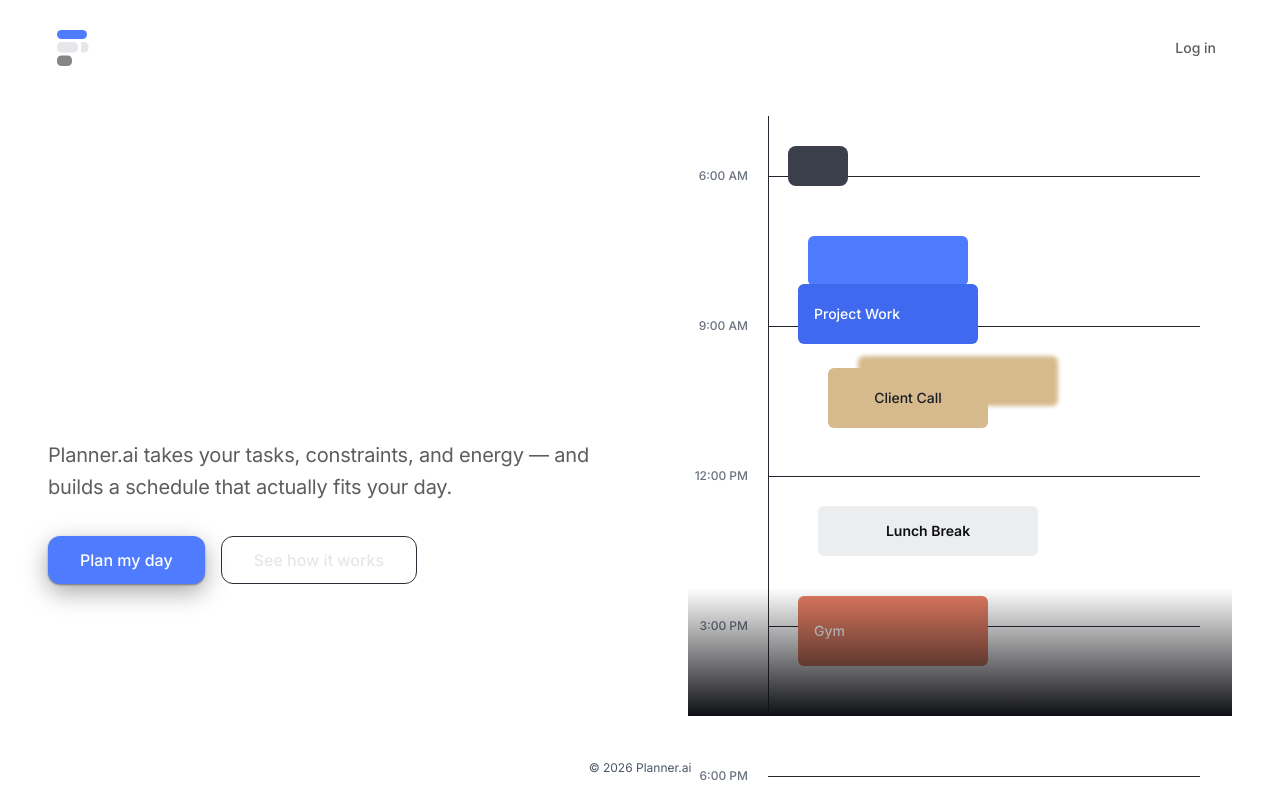
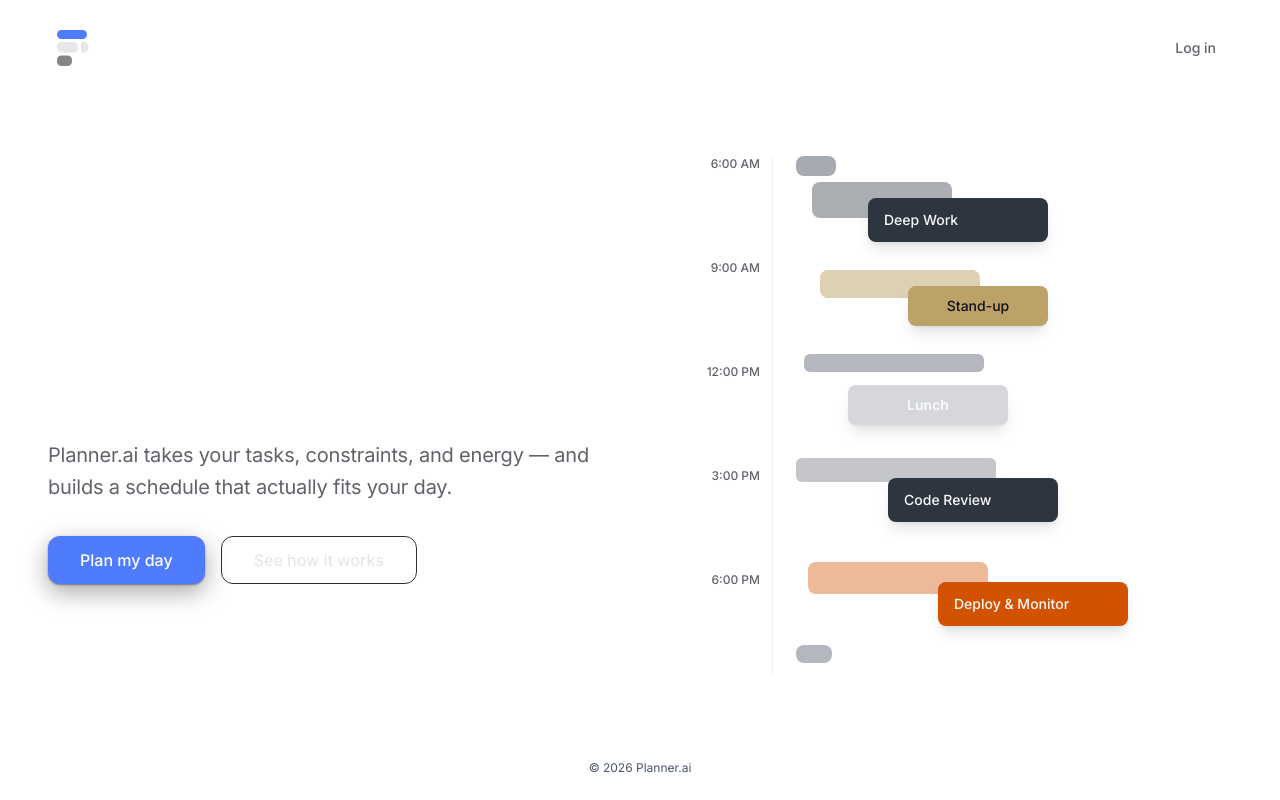
Before and after one commit to sharxtx/planner, a Next.js app: page / in a window 1280 px wide. Built offline with nearby package versions, Linux system fonts and the light colour scheme.

Commit message:
feat: update timeline layout and animations for improved user experience

```diff
--- a/app/globals.css
+++ b/app/globals.css
@@ -5,164 +5,146 @@
 @theme inline {
   --color-background: var(--background);
   --color-foreground: var(--foreground);
-  --font-sans: var(--font-inter), Inter, ui-sans-serif, system-ui, -apple-system, BlinkMacSystemFont, "Segoe UI", Roboto, "Helvetica Neue", Arial, "Noto Sans", sans-serif;
-  --font-serif: ui-serif, Georgia, Cambria, "Times New Roman", Times, serif;
-  --radius: 0.5rem;
-  --tracking-tighter: calc(var(--tracking-normal) - 0.05em);
-  --tracking-tight: calc(var(--tracking-normal) - 0.025em);
-  --tracking-wide: calc(var(--tracking-normal) + 0.025em);
-  --tracking-wider: calc(var(--tracking-normal) + 0.05em);
-  --tracking-widest: calc(var(--tracking-normal) + 0.1em);
-  --tracking-normal: var(--tracking-normal);
-  --shadow-2xl: var(--shadow-2xl);
-  --shadow-xl: var(--shadow-xl);
-  --shadow-lg: var(--shadow-lg);
-  --shadow-md: var(--shadow-md);
-  --shadow: var(--shadow);
-  --shadow-sm: var(--shadow-sm);
-  --shadow-xs: var(--shadow-xs);
-  --shadow-2xs: var(--shadow-2xs);
-  --spacing: var(--spacing);
-  --letter-spacing: var(--letter-spacing);
-  --shadow-offset-y: var(--shadow-offset-y);
-  --shadow-offset-x: var(--shadow-offset-x);
-  --shadow-spread: var(--shadow-spread);
-  --shadow-blur: var(--shadow-blur);
-  --shadow-opacity: var(--shadow-opacity);
-  --color-shadow-color: var(--shadow-color);
-  --color-sidebar-ring: var(--sidebar-ring);
-  --color-sidebar-border: var(--sidebar-border);
-  --color-sidebar-accent-foreground: var(--sidebar-accent-foreground);
-  --color-sidebar-accent: var(--sidebar-accent);
-  --color-sidebar-primary-foreground: var(--sidebar-primary-foreground);
-  --color-sidebar-primary: var(--sidebar-primary);
-  --color-sidebar-foreground: var(--sidebar-foreground);
-  --color-sidebar: var(--sidebar);
-  --color-chart-5: var(--chart-5);
-  --color-chart-4: var(--chart-4);
-  --color-chart-3: var(--chart-3);
-  --color-chart-2: var(--chart-2);
-  --color-chart-1: var(--chart-1);
-  --color-ring: var(--ring);
-  --color-input: var(--input);
-  --color-border: var(--border);
-  --color-destructive-foreground: var(--destructive-foreground);
-  --color-destructive: var(--destructive);
-  --color-accent-foreground: var(--accent-foreground);
-  --color-accent: var(--accent);
-  --color-muted-foreground: var(--muted-foreground);
-  --color-muted: var(--muted);
-  --color-secondary-foreground: var(--secondary-foreground);
-  --color-secondary: var(--secondary);
-  --color-primary-foreground: var(--primary-foreground);
-  --color-primary: var(--primary);
-  --color-popover-foreground: var(--popover-foreground);
-  --color-popover: var(--popover);
-  --color-card-foreground: var(--card-foreground);
-  --color-card: var(--card);
-  --radius-sm: calc(var(--radius) - 4px);
-  --radius-md: calc(var(--radius) - 2px);
-  --radius-lg: var(--radius);
-  --radius-xl: calc(var(--radius) + 4px);
-  --radius-2xl: calc(var(--radius) + 8px);
-  --radius-3xl: calc(var(--radius) + 12px);
-  --radius-4xl: calc(var(--radius) + 16px);
-}
 
-:root {
-  --background: oklch(0.985 0 0);
-  --foreground: oklch(57.174% 0.00446 106.769);
-
-  --card: oklch(0.995 0 0);
-  --card-foreground: oklch(0.22 0 0);
-
-  --popover: oklch(0.995 0 0);
-  --popover-foreground: oklch(0.22 0 0);
-
-  --primary: oklch(0.55 0.20 255);
-  --primary-foreground: oklch(0.98 0 0);
-
-  --secondary: oklch(0.94 0 0);
-  --secondary-foreground: oklch(0.32 0 0);
-
-  --muted: oklch(0.96 0 0);
-  --muted-foreground: oklch(0.48 0 0);
-
-  --accent: oklch(0.93 0 0);
-  --accent-foreground: oklch(0.22 0 0);
-
-  --destructive: oklch(0.62 0.19 30);
-  --destructive-foreground: oklch(0.98 0 0);
-
-  --border: oklch(0.88 0 0);
-  --input: oklch(0.88 0 0);
-  --ring: oklch(0.55 0.20 255);
-
-  --chart-1: oklch(0.55 0.20 255);
-  --chart-2: oklch(0.72 0.05 255);
-  --chart-3: oklch(0.80 0 0);
-  --chart-4: oklch(0.86 0 0);
-  --chart-5: oklch(0.60 0.15 255);
+  --font-sans: var(--font-inter), Inter, ui-sans-serif, system-ui, -apple-system,
+    BlinkMacSystemFont, "Segoe UI", Roboto, "Helvetica Neue", Arial, "Noto Sans",
+    sans-serif;
 
   --radius: 0.5rem;
 
-  --sidebar: oklch(0.985 0 0);
-  --sidebar-foreground: oklch(0.24 0 0);
-  --sidebar-primary: oklch(0.55 0.20 255);
-  --sidebar-primary-foreground: oklch(0.98 0 0);
-  --sidebar-accent: oklch(0.95 0 0);
-  --sidebar-accent-foreground: oklch(0.32 0 0);
-  --sidebar-border: oklch(0.92 0 0);
-  --sidebar-ring: oklch(0.55 0.20 255);
+  --color-card: var(--card);
+  --color-card-foreground: var(--card-foreground);
 
-  --letter-spacing: 0em;
-  --spacing: 0.25rem;
+  --color-popover: var(--popover);
+  --color-popover-foreground: var(--popover-foreground);
+
+  --color-primary: var(--primary);
+  --color-primary-foreground: var(--primary-foreground);
+
+  --color-secondary: var(--secondary);
+  --color-secondary-foreground: var(--secondary-foreground);
+
+  --color-muted: var(--muted);
+  --color-muted-foreground: var(--muted-foreground);
+
+  --color-accent: var(--accent);
+  --color-accent-foreground: var(--accent-foreground);
+
+  --color-border: var(--border);
+  --color-input: var(--input);
+  --color-ring: var(--ring);
+
+  --color-destructive: var(--destructive);
+  --color-destructive-foreground: var(--destructive-foreground);
+
+  --color-chart-1: var(--chart-1);
+  --color-chart-2: var(--chart-2);
+  --color-chart-3: var(--chart-3);
+  --color-chart-4: var(--chart-4);
+  --color-chart-5: var(--chart-5);
 }
 
-.dark {
-  --background: oklch(0.15 0.025 260);
-  --foreground: oklch(0.92 0.01 260);
+/* -------------------------------------------------------------------------- */
+/* LIGHT MODE – inverse but equally premium                                    */
+/* -------------------------------------------------------------------------- */
 
-  --card: oklch(0.18 0.02 260);
+:root {
+  /* Base */
+  --background: oklch(0.985 0.003 260);
+  --foreground: oklch(0.18 0.01 260);
 
-  --popover: oklch(0.18 0.02 260);
-  --popover-foreground: oklch(0.92 0.01 260);
+  /* Surfaces */
+  --card: oklch(0.995 0.002 260);
+  --card-foreground: oklch(0.20 0.01 260);
 
-  --primary: oklch(0.68 0.16 55);
+  --popover: oklch(0.995 0.002 260);
+  --popover-foreground: oklch(0.20 0.01 260);
+
+  /* Brand (inverse of dark blue CTA) */
+  --primary: oklch(0.58 0.15 255); /* muted planner blue */
   --primary-foreground: oklch(0.98 0 0);
 
-  --secondary: oklch(0.22 0.02 260);
-  --secondary-foreground: oklch(0.85 0.01 260);
+  /* Secondary / outline */
+  --secondary: oklch(0.94 0.004 260);
+  --secondary-foreground: oklch(0.30 0.01 260);
 
-  --muted: oklch(0.20 0.015 260);
-  --muted-foreground: oklch(0.60 0.01 260); /* ~ #8B8D9A */
+  /* Text hierarchy */
+  --muted: oklch(0.95 0.003 260);
+  --muted-foreground: oklch(0.50 0.01 260);
 
-  --accent: oklch(0.24 0.02 260);
-  --accent-foreground: oklch(0.92 0.01 260);
+  --accent: oklch(0.93 0.004 260);
+  --accent-foreground: oklch(0.22 0.01 260);
+
+  /* System */
+  --border: oklch(0.88 0.005 260);
+  --input: oklch(0.88 0.005 260);
+  --ring: oklch(0.58 0.15 255);
+
+  --destructive: oklch(0.62 0.20 30);
+  --destructive-foreground: oklch(0.98 0 0);
+
+  /* Timeline task colors (light mode) */
+  --chart-1: oklch(32.87% 0.02162 251.248);
+  --chart-2: oklch(0.72 0.08 85);
+  --chart-3: oklch(0.88 0.005 260);
+  --chart-4: oklch(0.60 0.18 45);
+  --chart-5: oklch(0.55 0.02 260);
+}
+
+/* -------------------------------------------------------------------------- */
+/* DARK MODE – MATCHED TO PROVIDED DESIGN                                      */
+/* -------------------------------------------------------------------------- */
+
+.dark {
+  /* Base background (deep charcoal, not pure black) */
+  --background: oklch(0.118 0.012 258);
+  --foreground: oklch(0.92 0.005 260); /* soft white headline */
+
+  /* Elevated surfaces */
+  --card: oklch(0.17 0.015 260);
+  --card-foreground: oklch(0.92 0.005 260);
+
+  --popover: oklch(0.17 0.015 260);
+  --popover-foreground: oklch(0.92 0.005 260);
+
+  /* Primary CTA blue (Plan my day) */
+  --primary: oklch(0.60 0.14 255); /* ≈ #2F6FDB */
+  --primary-foreground: oklch(0.98 0 0);
+
+  /* Secondary button (outline) */
+  --secondary: oklch(0.22 0.01 260);
+  --secondary-foreground: oklch(0.85 0.005 260);
+
+  /* Body copy */
+  --muted: oklch(0.20 0.01 260);
+  --muted-foreground: oklch(0.62 0.01 260); /* ≈ #9AA0AE */
+
+  /* Subtle hover surfaces */
+  --accent: oklch(0.24 0.01 260);
+  --accent-foreground: oklch(0.92 0.005 260);
+
+  /* Borders / dividers */
+  --border: oklch(0.28 0.01 260);
+  --input: oklch(0.28 0.01 260);
+  --ring: oklch(0.60 0.14 255);
+
+  /* Timeline task colors */
+  --chart-1: oklch(25.295% 0.02862 255.244); /* Project Work – blue */
+  --chart-2: oklch(0.78 0.06 85);  /* Client Call – sand */
+  --chart-3: oklch(0.92 0.002 260); /* Lunch – off white */
+  --chart-4: oklch(0.65 0.16 45);  /* Gym – burnt orange */
+  --chart-5: oklch(0.45 0.02 260); /* muted filler */
 
   --destructive: oklch(0.55 0.22 30);
   --destructive-foreground: oklch(0.98 0 0);
-
-  --border: oklch(0.28 0.02 260);
-  --input: oklch(0.28 0.02 260);
-  --ring: oklch(0.68 0.16 55);
-
-  --radius: 0.5rem;
-
-  --sidebar: oklch(0.14 0.02 260);
-  --sidebar-foreground: oklch(0.92 0.01 260);
-  --sidebar-primary: oklch(0.68 0.16 55);
-  --sidebar-primary-foreground: oklch(0.98 0 0);
-  --sidebar-accent: oklch(0.22 0.02 260);
-  --sidebar-accent-foreground: oklch(0.92 0.01 260);
-  --sidebar-border: oklch(0.28 0.02 260);
-  --sidebar-ring: oklch(0.68 0.16 55);
 }
 
+/* -------------------------------------------------------------------------- */
+/* BASE                                                                         */
+/* -------------------------------------------------------------------------- */
 
 @layer base {
   body {
-    letter-spacing: var(--tracking-normal);
     font-family: var(--font-sans);
     -webkit-font-smoothing: antialiased;
     text-rendering: optimizeLegibility;
--- a/app/page.tsx
+++ b/app/page.tsx
@@ -68,98 +68,133 @@ export default function Home() {
             className="relative hidden lg:block"
           >
             {/* Timeline Container */}
-            <div className="relative h-[600px] w-full max-w-lg">
-              {/* Vertical Line */}
-              <div className="absolute left-[80px] top-0 h-full w-[1px] bg-[#23262E]" />
-
-              {/* Time Markers & Horizontal Lines */}
+            <div className="relative h-[520px] w-[340px]">
+              {/* Time Labels - Left Column */}
+              <div className="absolute left-0 top-0 h-full w-[72px]">
                 {[
-                { time: '6:00 AM', top: '10%' },
-                { time: '9:00 AM', top: '35%' },
-                { time: '12:00 PM', top: '60%' },
-                { time: '3:00 PM', top: '85%' },
-                { time: '6:00 PM', top: '110%' }, // Off-screen implied
+                  { time: '6:00 AM', top: '0%' },
+                  { time: '9:00 AM', top: '20%' },
+                  { time: '12:00 PM', top: '40%' },
+                  { time: '3:00 PM', top: '60%' },
+                  { time: '6:00 PM', top: '80%' },
                 ].map((marker, i) => (
-                <div key={i} className="absolute left-0 w-full" style={{ top: marker.top }}>
-                  <span className="absolute left-0 -translate-y-1/2 text-xs font-medium text-[#6B7280] w-[60px] text-right">
+                  <span
+                    key={i}
+                    className="absolute right-0 text-xs font-medium text-muted-foreground"
+                    style={{ top: marker.top }}
+                  >
                     {marker.time}
                   </span>
-                  <div className="absolute left-[80px] right-0 h-[1px] bg-[#23262E]" />
+                ))}
               </div>
-              ))}
 
-              {/* Events */}
-              {/* Grey Block */}
+              {/* Vertical Timeline Line */}
+              <div className="absolute left-[84px] top-0 h-full w-px bg-border/30" />
+
+              {/* Events - Right of timeline */}
+              <div className="absolute left-[100px] top-0 h-full w-[220px]">
+
+                {/* Small accent block - top */}
                 <motion.div
-                initial={{ opacity: 0, scale: 0.9 }}
-                animate={{ opacity: 1, scale: 1 }}
-                transition={{ delay: 0.8 }}
-                className="absolute left-[100px] top-[5%] h-[40px] w-[60px] rounded bg-[#3A3F4B]"
+                  initial={{ opacity: 0 }}
+                  animate={{ opacity: 1 }}
+                  transition={{ delay: 0.6 }}
+                  className="absolute top-[0%] left-[8px] h-[20px] w-[40px] rounded bg-chart-5/60"
                 />
 
-              {/* Project Work (Blue) */}
-              <motion.div
-                initial={{ opacity: 0, width: 0 }}
-                animate={{ opacity: 1, width: '160px' }}
-                transition={{ delay: 1.0, duration: 0.6 }}
-                className="absolute left-[120px] top-[20%] h-[50px] rounded-md bg-[#4F7CFF] shadow-sm"
-              />
-              <motion.div
-                initial={{ opacity: 0, width: 0 }}
-                animate={{ opacity: 1, width: '180px' }}
-                transition={{ delay: 1.1, duration: 0.6 }}
-                className="absolute left-[110px] top-[28%] flex h-[60px] items-center rounded-md bg-[#3F6AF0] px-4 shadow-lg z-10"
-              >
-                <span className="text-sm font-medium text-white">Project Work</span>
-              </motion.div>
-
-              {/* Client Call (Meeting Sand) */}
+                {/* Deep Work - with depth layer */}
                 <motion.div
                   initial={{ opacity: 0, x: 20 }}
                   animate={{ opacity: 1, x: 0 }}
-                transition={{ delay: 1.3 }}
-                className="absolute left-[170px] top-[40%] flex h-[50px] w-[200px] items-center rounded-md bg-[#D6B98C] px-4 opacity-50 blur-[2px]"
+                  transition={{ delay: 0.7, duration: 0.4 }}
+                  className="absolute top-[5%] left-[24px] h-[36px] w-[140px] rounded-lg bg-chart-1/40"
                 />
+                <motion.div
+                  initial={{ opacity: 0, x: -10 }}
+                  animate={{ opacity: 1, x: 0 }}
+                  transition={{ delay: 0.8, duration: 0.4 }}
+                  className="absolute top-[8%] left-[80px] flex h-[44px] w-[180px] items-center rounded-lg bg-chart-1 px-4 shadow-lg z-10"
+                >
+                  <span className="text-sm font-medium text-primary-foreground">Deep Work</span>
+                </motion.div>
+
+                {/* Stand-up - with depth layer */}
+                <motion.div
+                  initial={{ opacity: 0, x: 30 }}
+                  animate={{ opacity: 1, x: 0 }}
+                  transition={{ delay: 0.95 }}
+                  className="absolute top-[22%] left-[32px] h-[28px] w-[160px] rounded-lg bg-chart-2/50"
+                />
+                <motion.div
+                  initial={{ opacity: 0, x: -10 }}
+                  animate={{ opacity: 1, x: 0 }}
+                  transition={{ delay: 1.0, duration: 0.4 }}
+                  className="absolute top-[25%] left-[120px] flex h-[40px] w-[140px] items-center justify-center rounded-lg bg-chart-2 px-4 shadow-lg z-10"
+                >
+                  <span className="text-sm font-medium text-foreground">Stand-up</span>
+                </motion.div>
+
+                {/* Filler bar */}
+                <motion.div
+                  initial={{ opacity: 0, scaleX: 0 }}
+                  animate={{ opacity: 1, scaleX: 1 }}
+                  transition={{ delay: 1.1, duration: 0.3 }}
+                  style={{ transformOrigin: 'left' }}
+                  className="absolute top-[38%] left-[16px] h-[18px] w-[180px] rounded-md bg-chart-5/50"
+                />
+
+                {/* Lunch - clean, no overlap */}
                 <motion.div
                   initial={{ opacity: 0, y: 10 }}
                   animate={{ opacity: 1, y: 0 }}
-                transition={{ delay: 1.4 }}
-                className="absolute left-[140px] top-[42%] flex h-[60px] w-[160px] items-center justify-center rounded-md bg-[#D6B98C] text-sm font-medium text-[#1A1D24] shadow-lg z-10"
+                  transition={{ delay: 1.2, duration: 0.4 }}
+                  className="absolute top-[44%] left-[60px] flex h-[40px] w-[160px] items-center justify-center rounded-lg bg-chart-3 px-4 shadow-lg"
                 >
-                Client Call
+                  <span className="text-sm font-semibold text-background">Lunch</span>
                 </motion.div>
 
-              {/* Lunch Break (Neutral) */}
+                {/* Code Review - with depth layer */}
                 <motion.div
-                initial={{ opacity: 0, scaleY: 0 }}
-                animate={{ opacity: 1, scaleY: 1 }}
-                transition={{ delay: 1.6 }}
-                className="absolute left-[130px] top-[65%] flex h-[50px] w-[220px] items-center justify-center rounded-md bg-[#ECEDEF] text-sm font-semibold text-[#0E0F12] shadow-xl ring-1 ring-white/10"
+                  initial={{ opacity: 0, width: 0 }}
+                  animate={{ opacity: 1, width: '200px' }}
+                  transition={{ delay: 1.3, duration: 0.4 }}
+                  className="absolute top-[58%] left-[8px] h-[24px] rounded-md bg-chart-5/40"
+                />
+                <motion.div
+                  initial={{ opacity: 0, x: -10 }}
+                  animate={{ opacity: 1, x: 0 }}
+                  transition={{ delay: 1.4, duration: 0.4 }}
+                  className="absolute top-[62%] left-[100px] flex h-[44px] w-[170px] items-center rounded-lg bg-chart-1 px-4 shadow-lg z-10"
                 >
-                Lunch Break
+                  <span className="text-sm font-medium text-primary-foreground">Code Review</span>
                 </motion.div>
 
-              {/* Gym (Personal Orange) */}
+                {/* Deploy & Monitor - with depth layer */}
                 <motion.div
-                initial={{ opacity: 0, x: -20 }}
+                  initial={{ opacity: 0, x: 20 }}
                   animate={{ opacity: 1, x: 0 }}
-                transition={{ delay: 1.8 }}
-                className="absolute left-[110px] top-[80%] flex h-[70px] w-[190px] items-center justify-center rounded-md bg-[#E07A5F] text-sm font-medium text-white shadow-lg"
+                  transition={{ delay: 1.5 }}
+                  className="absolute top-[78%] left-[20px] h-[32px] w-[180px] rounded-lg bg-chart-4/40"
+                />
+                <motion.div
+                  initial={{ opacity: 0, x: -10 }}
+                  animate={{ opacity: 1, x: 0 }}
+                  transition={{ delay: 1.6, duration: 0.4 }}
+                  className="absolute top-[82%] left-[150px] flex h-[44px] w-[190px] items-center rounded-lg bg-chart-4 px-4 shadow-lg z-10"
                 >
-                <span className="w-full pl-4 text-left">Gym</span>
+                  <span className="text-sm font-medium text-primary-foreground">Deploy & Monitor</span>
                 </motion.div>
 
-              {/* Bottom Grey Block */}
+                {/* Small accent block - bottom */}
                 <motion.div
                   initial={{ opacity: 0 }}
                   animate={{ opacity: 1 }}
-                transition={{ delay: 2.0 }}
-                className="absolute left-[100px] top-[95%] h-[40px] w-[60px] rounded bg-white/20"
+                  transition={{ delay: 1.8 }}
+                  className="absolute top-[94%] left-[8px] h-[18px] w-[36px] rounded bg-chart-5/50"
                 />
+
               </div>
-
-            {/* Faded bottom gradient */}
-            <div className="absolute bottom-0 left-0 h-32 w-full bg-gradient-to-t from-[#0E0F12] to-transparent pointer-events-none" />
+            </div>
           </motion.div>
         </div>
       </main>
```
Lines whose indentation alone changed are shown as unchanged.
